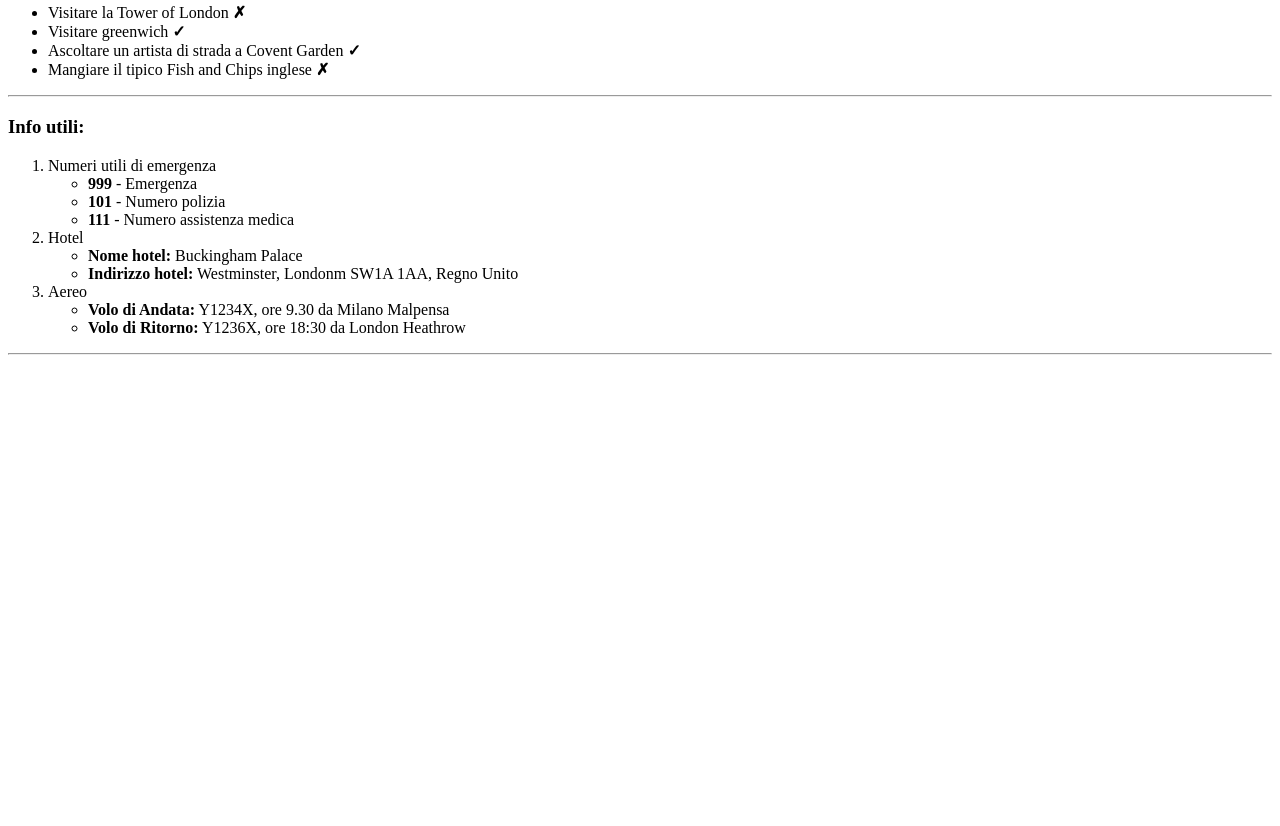
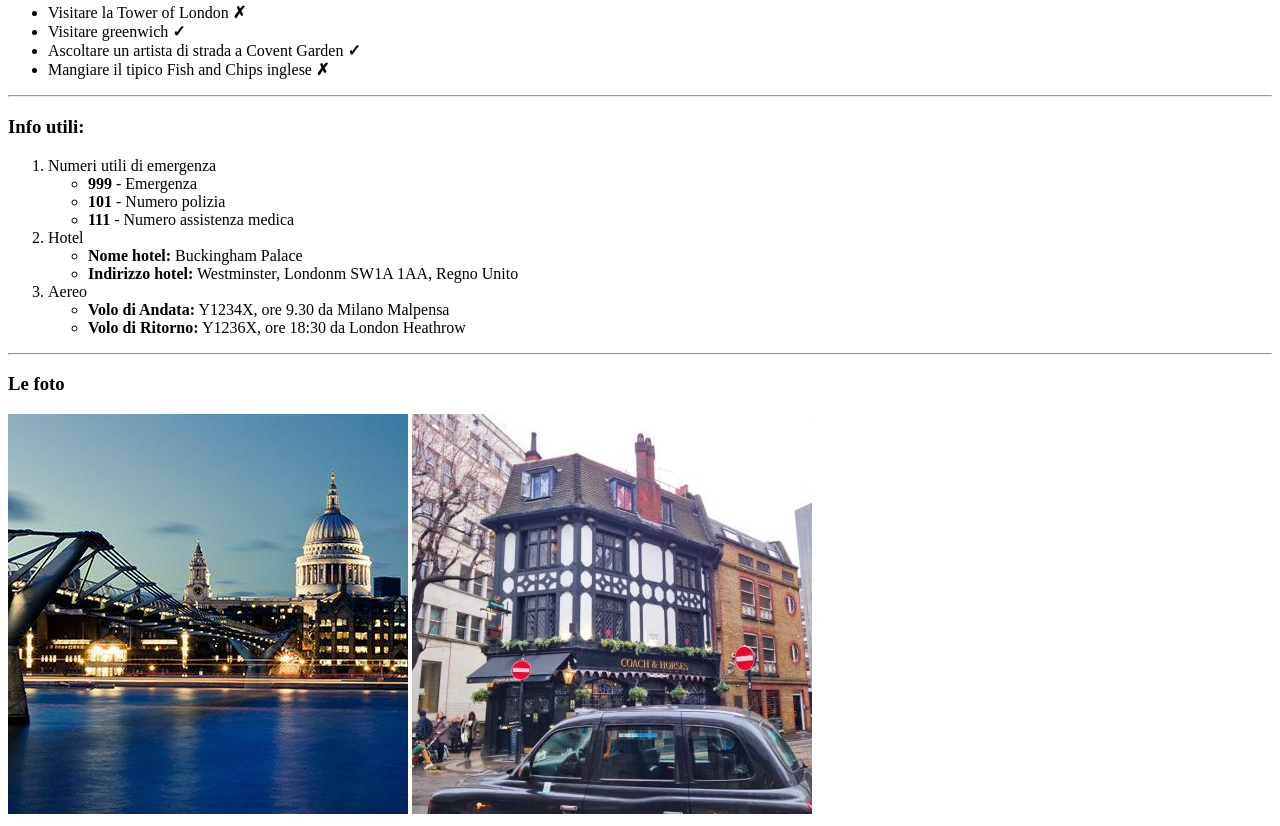
Before and after one commit to Domenico-Lo-Giudice/html-london-trip, a plain HTML site: page index.html in a window 1280 px wide. Shown: the part 939-1765 px from the top of the page. Before the commit the page ends 1302 px from the top, so only its background shows below. Drawn offline with Linux system fonts and the light colour scheme.

Commit message:
Add Footer + images

```diff
--- a/index.html
+++ b/index.html
@@ -118,7 +118,13 @@
     <!-- Fine Terza sezione -->
 </main>
 
-
+    <!-- Parte finale con foto -->
+    <footer>
+        <h3>Le foto</h3>
+        <img src="./img/index.jpeg" alt="Foto Mare">
+        <img src="./img/index (1).jpeg" alt="Foto London">
+    </footer>
+    <!-- Fine Parte finale con foto -->
 
 </body>
 </html>
```
